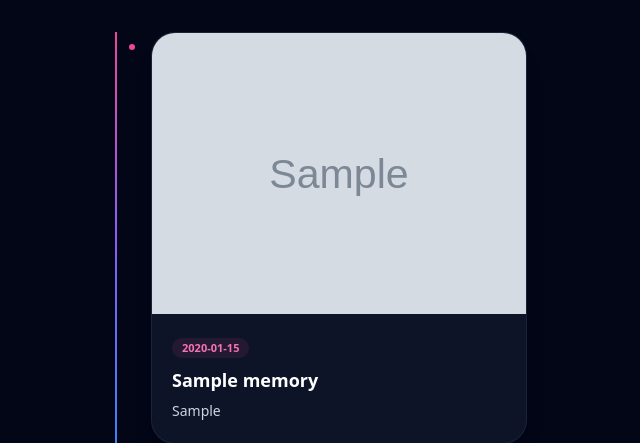
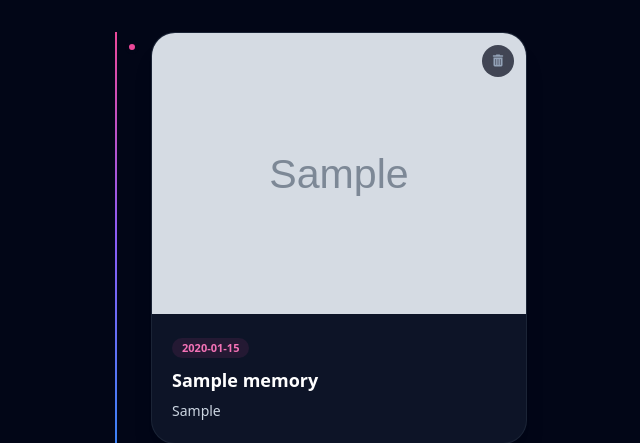
Before and after one commit to hornernest/enamorandome-de-ti, a Flask app: page / in a window 1280 px wide. Shown: the part 209-652 px from the top of the page, without its empty margins (321-961 px from the left). Run offline with Flask 3, Linux system fonts and the light colour scheme; the visitor is signed in with stand-in values (Sample User, id 1); tables that the repository leaves empty hold one stand-in row (values such as "Sample post"); grey boxes marked "Sample" are stand-in pictures; some libraries are stand-ins or nearby versions.

Commit message:
Update comments and enhance memory card layout

```diff
--- a/templates/index.html
+++ b/templates/index.html
@@ -20,7 +20,7 @@
 </head>
 <body class="bg-slate-950 text-slate-100 min-h-screen pb-24 font-sans">
 
-  <!-- Pantalla de Login si no ha ingresado contraseña -->
+  <!-- Login si no ha iniciado sesión -->
   {% if not logged_in %}
   <div class="fixed inset-0 bg-slate-950 flex items-center justify-center p-6 z-50">
     <div class="bg-slate-900 border border-slate-800 rounded-3xl p-8 max-w-sm w-full text-center shadow-2xl">
@@ -47,7 +47,7 @@
   </div>
   {% else %}
 
-  <!-- Cabecera Principal con Contador Infinito -->
+  <!-- Cabecera Principal -->
   <header class="pt-10 pb-8 px-6 text-center bg-gradient-to-b from-slate-900 to-slate-950 border-b border-slate-800/80 sticky top-0 backdrop-blur-md z-30 bg-opacity-90">
     <h1 class="text-2xl font-extrabold bg-clip-text text-transparent bg-gradient-to-r from-pink-400 via-purple-300 to-indigo-400">
       Enamorándome de ti
@@ -88,7 +88,15 @@
       <div class="relative pl-10 mb-8 group">
         <div class="absolute left-[0.85rem] top-2 w-3.5 h-3.5 rounded-full bg-pink-500 border-4 border-slate-950 group-hover:scale-125 transition-transform duration-300"></div>
 
-        <div class="bg-slate-900/90 border border-slate-800/80 rounded-3xl overflow-hidden shadow-xl hover:border-pink-500/40 transition-all">
+        <div class="bg-slate-900/90 border border-slate-800/80 rounded-3xl overflow-hidden shadow-xl hover:border-pink-500/40 transition-all relative">
+
+          <!-- Botón de eliminar (esquina superior derecha de la tarjeta) -->
+          <form action="/delete/{{ memory.id }}" method="POST" onsubmit="return confirm('¿Seguro que deseas eliminar este recuerdo?');" class="absolute top-3 right-3 z-20">
+            <button type="submit" class="w-8 h-8 rounded-full bg-slate-950/70 backdrop-blur-md text-slate-400 hover:text-red-400 flex items-center justify-center transition-colors">
+              <i class="fas fa-trash-alt text-xs"></i>
+            </button>
+          </form>
+
           {% if memory.photo %}
             <div class="w-full max-h-80 overflow-hidden bg-slate-950">
               <img src="{{ memory.photo }}" alt="{{ memory.title }}" class="w-full h-full object-cover">
@@ -98,7 +106,7 @@
             <span class="inline-block text-[11px] font-semibold px-2.5 py-0.5 rounded-full bg-pink-500/10 text-pink-400 mb-2">
               {{ memory.date }}
             </span>
-            <h2 class="text-lg font-bold text-white mb-1.5">{{ memory.title }}</h2>
+            <h2 class="text-lg font-bold text-white mb-1.5 pr-8">{{ memory.title }}</h2>
             {% if memory.story %}
               <p class="text-slate-300 text-sm leading-relaxed whitespace-pre-line">{{ memory.story }}</p>
             {% endif %}
@@ -152,9 +160,7 @@
     </div>
   </div>
 
-  <!-- Lógica del Contador Infinito -->
   <script>
-    // Fecha de inicio exacta: 19 de junio de 2026 a las 16:37
     const START_DATE = new Date('2026-06-19T16:37:00');
 
     function updateCounter() {
```
